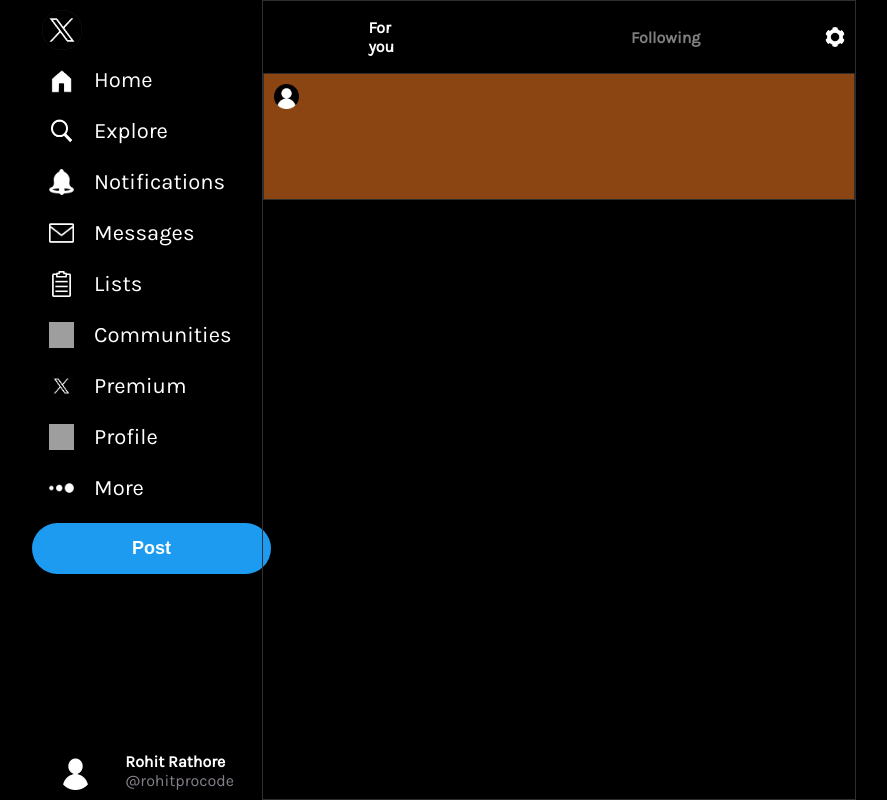
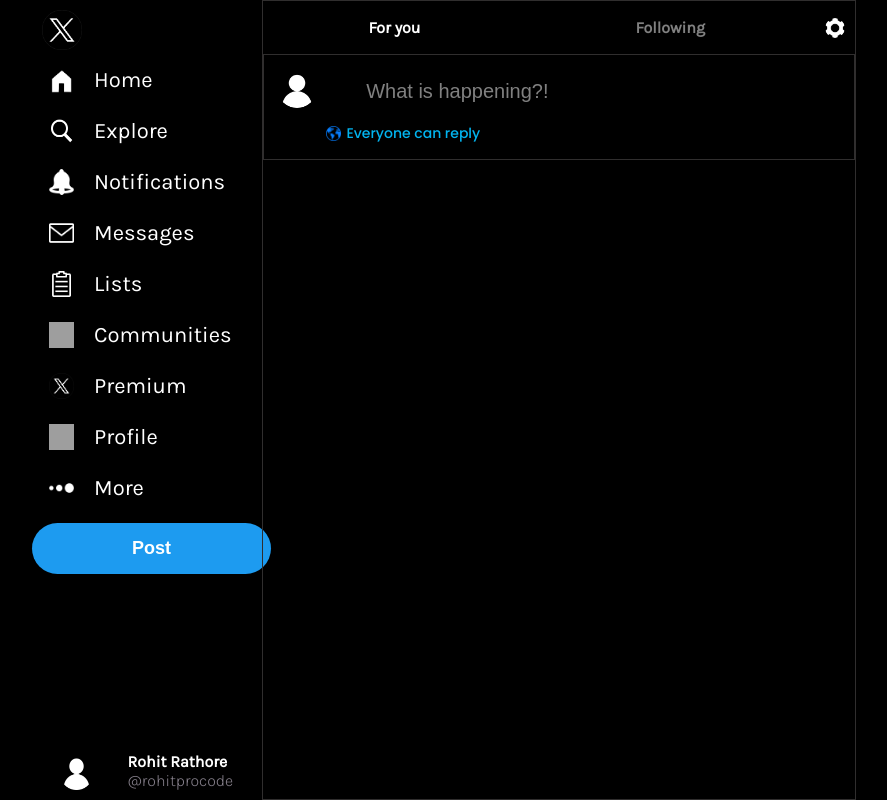
Before and after one commit to rohitprocode/Twitter-Clone-React, a React (Create React App) app: page / in a window 1280 px wide. Shown: the whole page, without its empty margins (98-985 px from the left). Built offline with nearby package versions, Linux system fonts and the light colour scheme; grey boxes are pictures that could not be loaded.

Commit message:
Mid Container

```diff
--- a/src/components/MidContainer.css
+++ b/src/components/MidContainer.css
@@ -1,16 +1,20 @@
-.MidContainer{
+
+@import url('https://fonts.googleapis.com/css2?family=Arvo&family=Karla:wght@300&family=Oswald:wght@600&family=Poppins:wght@500&display=swap');
+
+
+.MidContainer {
   border: 0.5px solid rgb(48, 46, 46);
   width: 37rem;
 }
 
-.header{
+.header {
   display: flex;
   /* background-color: firebrick; */
   /* padding: 15px; */
   align-items: center;
 }
 
-#foryou{
+#foryou {
   /* background-color:violet; */
   padding: 17px 105px;
   cursor: pointer;
@@ -18,36 +22,93 @@ width: 37rem;
   font-size: 16px;
 }
 
-#following{
+#following {
   /* background-color: aqua; */
-    padding: 17px 115px;
+  padding: 17px 110px;
   cursor: pointer;
   font-weight: 600;
   font-size: 16px;
-    color: gray
+  color: gray;
 }
 
-.header img{
+.header img {
   width: 20px;
   height: 20px;
   /* background-color:rebeccapurple; */
-    padding: 10px 10px;
+  padding: 5px;
   margin: auto;
   cursor: pointer;
   border-radius: 50%;
 }
 
-#foryou:hover,#following:hover,.header img:hover{
+#foryou:hover,
+#following:hover,
+.header img:hover {
   background-color: rgb(25, 25, 25);
 }
 
-.PostContainer{
+.PostContainer {
   border: 0.5px solid rgb(48, 46, 46);
-    height: 105px;
+  height: fit-content;
   padding: 10px;
-    background-color: saddlebrown;
+  /* background-color: saddlebrown; */
+  display: flex;
+  flex-direction: column;
 }
 
-#UserImg{
-    width: 25px;
+#UserImg {
+  width: 40px;
+  height: 40px;
+  /* background-color: rebeccapurple; */
+  border-radius: 50%;
+  margin: 3px;
 }
+
+.topbar {
+  display: flex;
+}
+
+.topbar input {
+  width: 33vw;
+  margin: auto;
+  padding: 15px 10px 15px 0px;
+  font-size: 20px;
+  /* background-color: palegreen; */
+  background-color: black;
+  border: none;
+  color: white;
+}
+
+.topbar input::placeholder {
+  /* background-color: red; */
+  width: 32vw;
+  padding: 0px;
+  margin-left: 10px;
+  color: gray;
+}
+
+.topbar input[type="text"]:focus {
+  outline: none;
+}
+
+.Input-Popup {
+  font-family: 'Poppins', sans-serif;
+  width: fit-content;
+  padding: 5px 20px;
+  cursor: pointer;
+  /* background-color: red; */
+  display: flex;
+  border-radius: 30px;
+  text-align: center;
+  align-items: center;
+  font-weight: 500;
+  font-size: 14px;
+  color: rgb(2, 180, 239);
+  margin-left: 32px;
+}
+
+.Input-Popup img {
+  width: 15px;
+  height: 15px;
+  margin-right: 5px;
+}
--- a/src/components/MidContainer.jsx
+++ b/src/components/MidContainer.jsx
@@ -10,8 +10,19 @@ function MidContainer() {
         <img src="../Setting.png" alt="" />
       </div>
       <div className="PostContainer">
-        <img src="../User.png" alt="" id="UserImg"/>
-        {/* <input type="text" name="" id="inputbox" placeholder="What is happening?!"/> */}
+        <div className="topbar">
+          <img src="../User.png" alt="" id="UserImg" />
+          <input
+            type="text"
+            name=""
+            id="inputbox"
+            placeholder="What is happening?!"
+          />
+        </div>
+        <div className="Input-Popup">
+          <img src="../Earth.png" alt="" />
+          <span>Everyone can reply</span>
+        </div>
       </div>
     </div>
   );
```
Also changed, not shown: public/Earth.png (added). Lines whose indentation alone changed are shown as unchanged.
